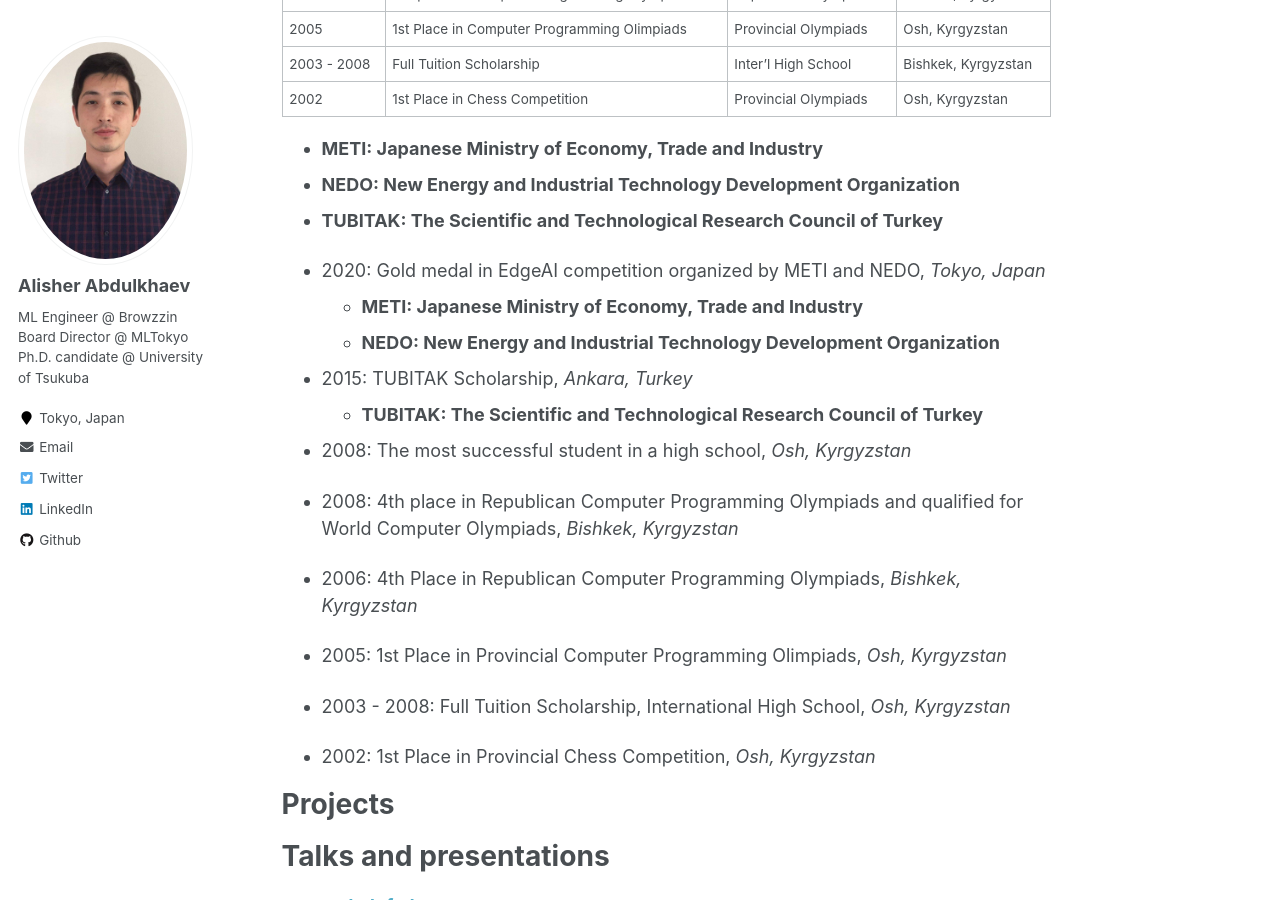
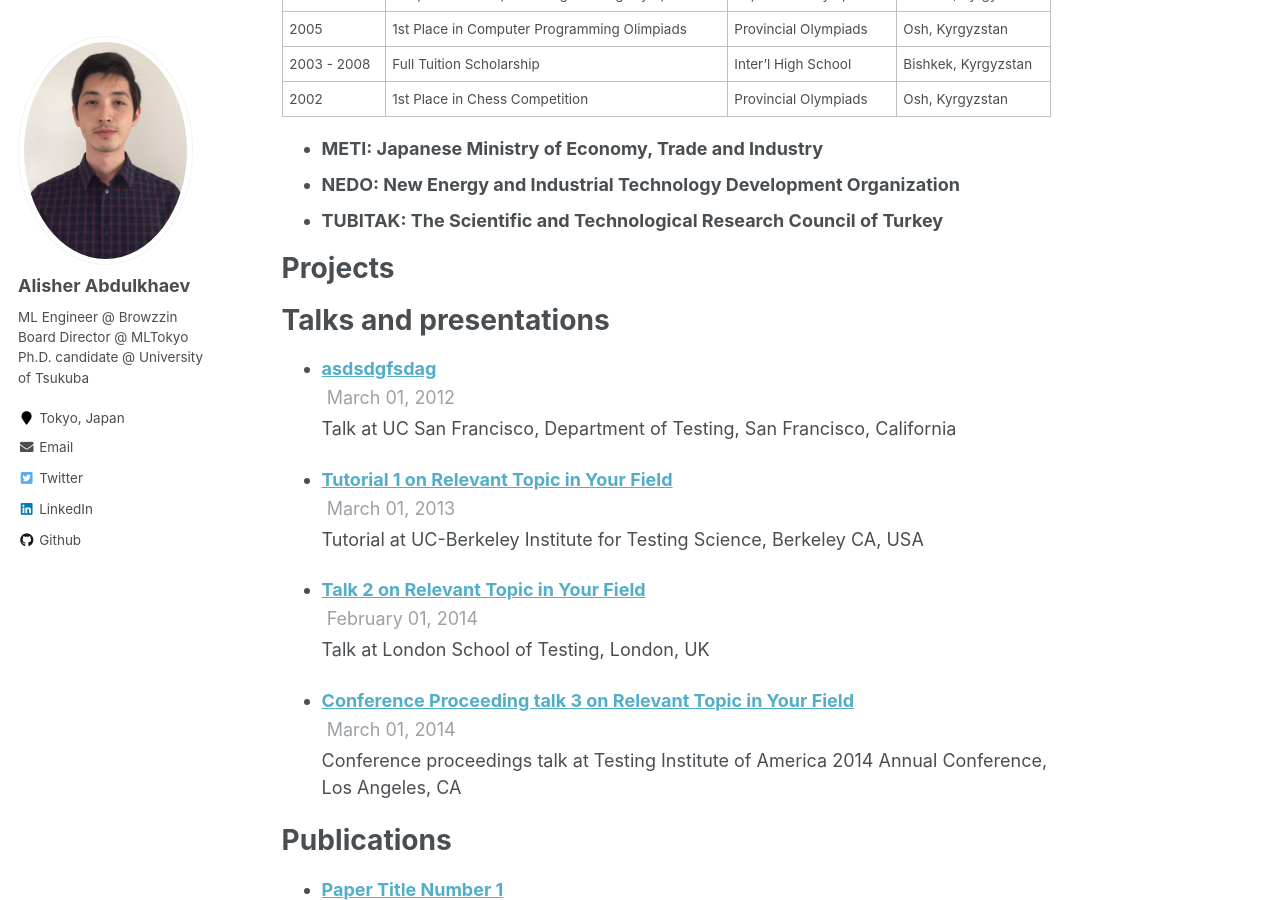
Before and after one commit to vivek37373/alisher-ai.github.io, a Jekyll site: the page built from _pages/cv.md, in a window 1280 px wide and 900 px high, scrolled down 2080 px. Built offline with Jekyll 4.4.1, drawn with Linux system fonts in a browser that asks for light colours.

Commit message:
Update cv.md

```diff
--- a/_pages/cv.md
+++ b/_pages/cv.md
@@ -83,26 +83,6 @@
   * **TUBITAK: The Scientific and Technological Research Council of Turkey**
 
 
-* 2020: Gold medal in EdgeAI competition organized by METI and NEDO, _Tokyo, Japan_
-  * **METI: Japanese Ministry of Economy, Trade and Industry**
-  * **NEDO: New Energy and Industrial Technology Development Organization**
-
-* 2015: TUBITAK Scholarship, _Ankara, Turkey_
-  * **TUBITAK: The Scientific and Technological Research Council of Turkey**
-
-* 2008: The most successful student in a high school, _Osh, Kyrgyzstan_
-
-* 2008: 4th place in Republican Computer Programming Olympiads and qualified for World Computer Olympiads, _Bishkek, Kyrgyzstan_
-
-* 2006: 4th Place in Republican Computer Programming Olympiads, _Bishkek, Kyrgyzstan_
-
-* 2005: 1st Place in Provincial Computer Programming Olimpiads, _Osh, Kyrgyzstan_
-
-* 2003 - 2008: Full Tuition Scholarship, International High School, _Osh, Kyrgyzstan_
-
-* 2002: 1st Place in Provincial Chess Competition, _Osh, Kyrgyzstan_
-
-
 Projects
 ======
   <ul>{% for post in site.projects %}
```
